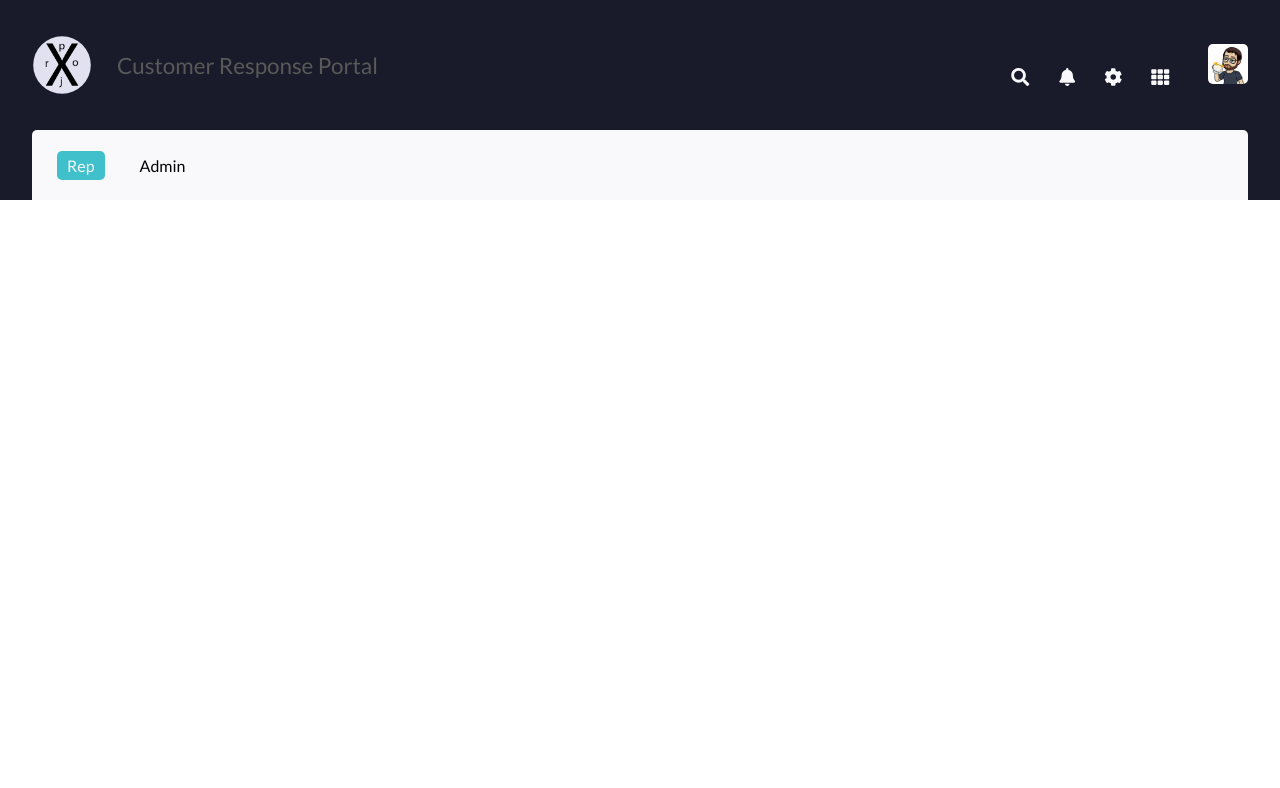
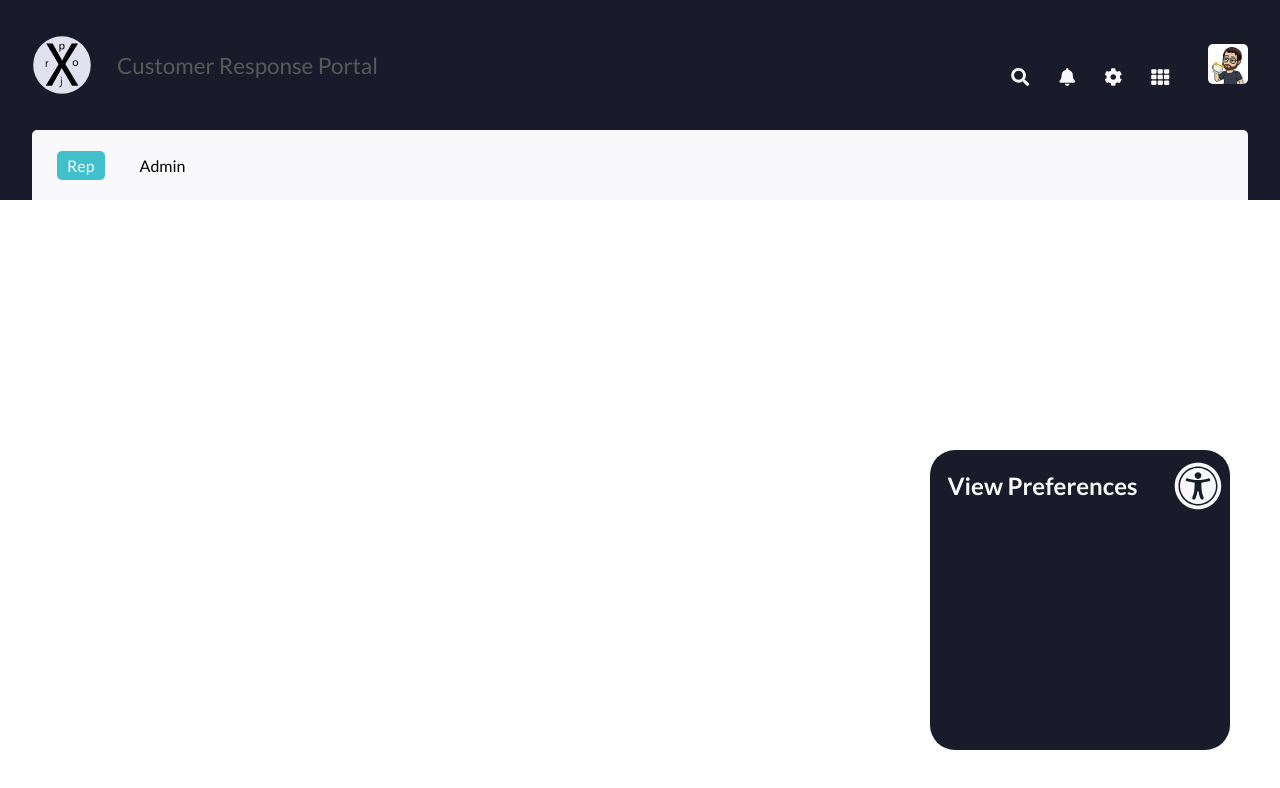
Before and after one commit to ZumDeWald/ProjX, a React (Create React App) app: page / in a window 1280 px wide. Shown: the top 788 px of the page. Built offline with nearby package versions, Linux system fonts and the light colour scheme.

Commit message:
Begin setup of Accessibility (a11y) bar

```diff
--- /dev/null
+++ b/src/A11yBar.js
@@ -0,0 +1,16 @@
+import React from 'react';
+import { FontAwesomeIcon } from '@fortawesome/react-fontawesome';
+
+import './a11yBar.css';
+
+const A11yBar = () => {
+  return(
+    <aside className="a-bar-container">
+      <h4 className="a11y-bar-header">View Preferences</h4>
+      <FontAwesomeIcon icon="universal-access" className="a11y-icon"/>
+    </aside>
+  )
+}
+
+
+export default A11yBar;
--- a/src/App.js
+++ b/src/App.js
@@ -2,6 +2,7 @@ import React, { useState } from 'react';
 import { Router, Link } from '@reach/router';
 import Rep from './Rep.js';
 import Admin from './Admin.js';
+import A11yBar from './A11yBar.js';
 
 import './App.css';
 import logo from './projX.png';
@@ -10,7 +11,7 @@ import user from './user.png';
 import { FontAwesomeIcon } from '@fortawesome/react-fontawesome';
 
 
-function App() {
+const App = () => {
 
   const [currentView, setCurrentView] = useState("Rep");
 
@@ -39,6 +40,7 @@ function App() {
           </ul>
         </nav>
       </header>
+      <A11yBar />
       <Router>
         <Rep path="rep/*" />
         <Admin path="admin/*" />
--- a/src/FontAwesome.js
+++ b/src/FontAwesome.js
@@ -2,12 +2,13 @@
 import { library } from '@fortawesome/fontawesome-svg-core';
 
 //import icons
-import { faSearch, faTh, faBell, faCog } from '@fortawesome/free-solid-svg-icons';
+import { faSearch, faTh, faBell, faCog, faUniversalAccess } from '@fortawesome/free-solid-svg-icons';
 import { } from '@fortawesome/free-brands-svg-icons';
 
 library.add(
   faSearch,
   faTh,
   faBell,
-  faCog
+  faCog,
+  faUniversalAccess
 )
--- /dev/null
+++ b/src/a11yBar.css
@@ -0,0 +1,30 @@
+.a-bar-container {
+  position: fixed;
+  right: 50px;
+  bottom: 50px;
+  display: grid;
+  grid-template-columns: [ac1] 225px [ac2] 75px [ac3];
+  grid-template-rows: [ar1] 1fr [ar2] 1fr [ar3] 1fr [ar4] 1fr [ar5];
+  grid-gap: 5px;
+  width: 300px;
+  height: 300px;
+  background: var(--onyx);
+  border-radius: 25px;
+  z-index: 5;
+}
+
+.a11y-bar-header {
+  grid-column: ac1 / ac2;
+  grid-row: ar1 / ar2;
+  margin: auto;
+  font-size: 1.5rem;
+  color: var(--gray1);
+}
+
+.a11y-icon {
+  grid-column: ac2 / ac3;
+  grid-row: ar1 / ar2;
+  margin: auto;
+  font-size: 3rem;
+  color: var(--gray1);
+}
```
